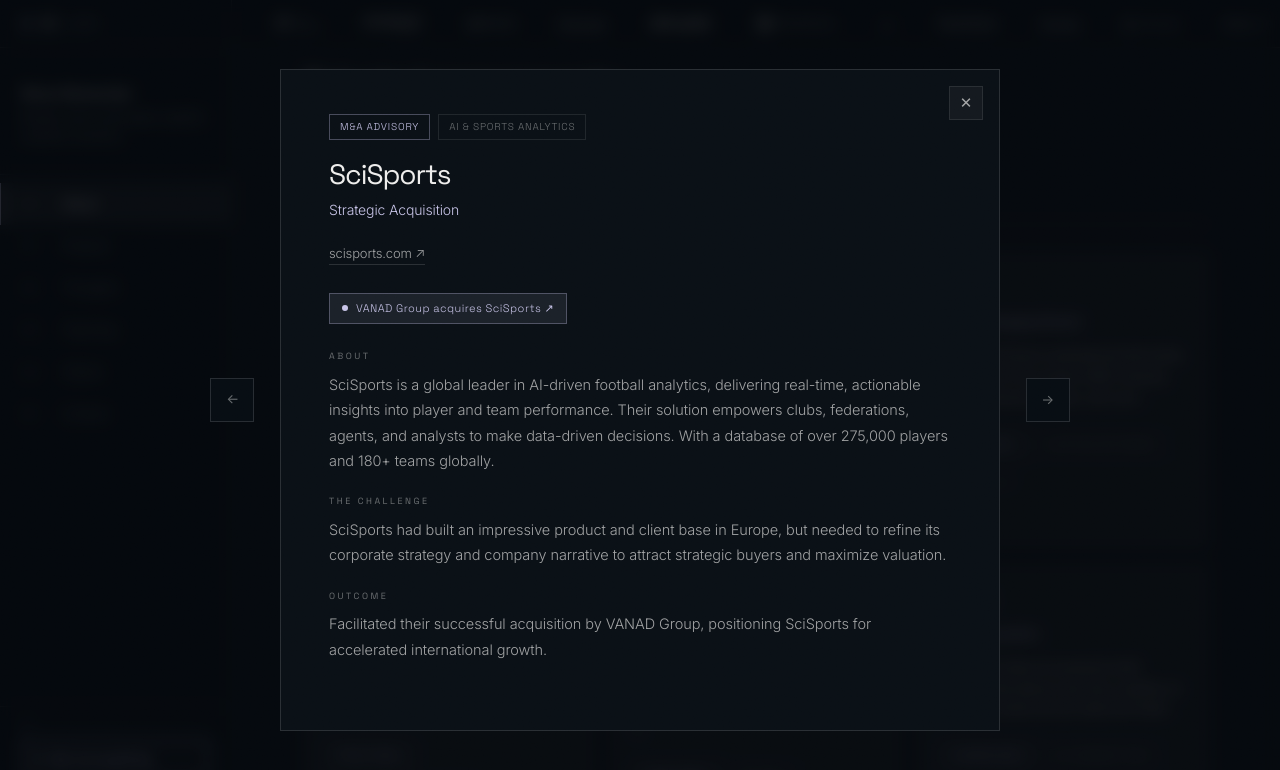
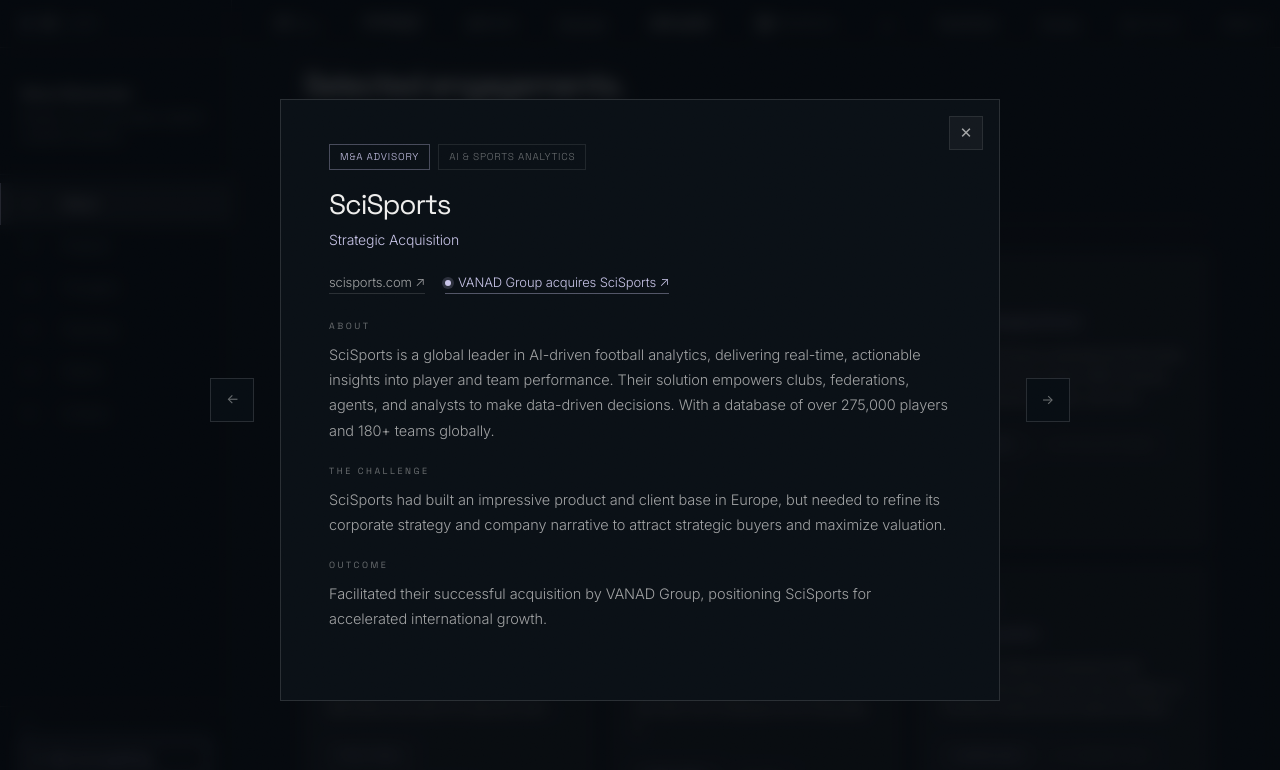
Before and after one commit to SD4444/My-website, a Next.js app: page / in a window 1280 px wide. Both pictures are taken after a click on the element 449 px from the left and 1663 px from the top of the page. Shown: the part 1263-2033 px from the top of the page. Built offline with nearby package versions, Linux system fonts and the light colour scheme.

Commit message:
Projects: announcement as inline news link beside company website
Co-Authored-By: Claude Opus 4.8 <noreply@anthropic.com>

```diff
--- a/src/app/globals.css
+++ b/src/app/globals.css
@@ -281,12 +281,12 @@ textarea { min-height: 120px; resize: vertical; }
 .overlay-close:hover { background: var(--bg-panel-hi); color: var(--text); }
 .ov-title { font-size: 28px; margin-bottom: 8px; }
 .ov-tagline { font-size: 14px; color: var(--accent); margin-bottom: 20px; }
-.ov-link { display: inline-block; font-size: 13px; color: var(--text-2); border-bottom: 1px solid var(--border-md); margin-bottom: 28px; }
+.ov-links { display: flex; flex-wrap: wrap; align-items: center; gap: 20px; margin-bottom: 28px; }
+.ov-link { display: inline-block; font-size: 13px; color: var(--text-2); border-bottom: 1px solid var(--border-md); }
 .ov-link:hover { color: var(--text); border-bottom-color: var(--accent); }
-.ov-announce { display: flex; width: fit-content; align-items: center; gap: 8px; font-family: var(--font-head); font-size: 11px; letter-spacing: .04em; color: var(--accent); background: color-mix(in srgb, var(--accent) 9%, transparent); border: 1px solid color-mix(in srgb, var(--accent) 30%, transparent); padding: 6px 12px; margin-bottom: 28px; transition: background .2s, border-color .2s; }
-.ov-announce:hover { background: color-mix(in srgb, var(--accent) 16%, transparent); border-color: color-mix(in srgb, var(--accent) 55%, transparent); }
-.ov-announce-dot { width: 6px; height: 6px; border-radius: 50%; background: var(--accent); box-shadow: 0 0 0 0 var(--accent); animation: ov-announce-pulse 2.4s ease-out infinite; }
-@keyframes ov-announce-pulse { 0% { box-shadow: 0 0 0 0 color-mix(in srgb, var(--accent) 60%, transparent); } 70% { box-shadow: 0 0 0 6px color-mix(in srgb, var(--accent) 0%, transparent); } 100% { box-shadow: 0 0 0 0 color-mix(in srgb, var(--accent) 0%, transparent); } }
+.ov-news { display: inline-flex; align-items: center; gap: 7px; font-size: 13px; color: var(--accent); border-bottom: 1px solid color-mix(in srgb, var(--accent) 38%, transparent); }
+.ov-news:hover { border-bottom-color: var(--accent); }
+.ov-news-dot { width: 6px; height: 6px; border-radius: 50%; background: var(--accent); box-shadow: 0 0 0 3px color-mix(in srgb, var(--accent) 18%, transparent); }
 .ov-section { margin-bottom: 24px; }
 .ov-h4 { font-family: var(--font-head); font-size: 9px; letter-spacing: .28em; text-transform: uppercase; color: var(--text-3); margin-bottom: 10px; }
 .ov-text { font-size: 14.5px; line-height: 1.75; color: var(--text-2); }
--- a/src/app/page.tsx
+++ b/src/app/page.tsx
@@ -844,6 +844,9 @@ export default function Home() {
           </div>
           <h2 className="ov-title">{deals[selectedDeal].title}</h2>
           <p className="ov-tagline">{deals[selectedDeal].tagline}</p>
+          {(deals[selectedDeal].website ||
+            (deals[selectedDeal] as { announcement?: { label: string; url: string } }).announcement) && (
+            <div className="ov-links">
               {deals[selectedDeal].website && (
                 <a className="ov-link" href={deals[selectedDeal].website} target="_blank" rel="noopener">
                   {deals[selectedDeal].website!.replace('https://', '')} ↗
@@ -851,14 +854,16 @@ export default function Home() {
               )}
               {(deals[selectedDeal] as { announcement?: { label: string; url: string } }).announcement && (
                 <a
-              className="ov-announce"
+                  className="ov-news"
                   href={(deals[selectedDeal] as { announcement: { label: string; url: string } }).announcement.url}
                   target="_blank"
                   rel="noopener"
                 >
-              <span className="ov-announce-dot" />
+                  <span className="ov-news-dot" />
                   {(deals[selectedDeal] as { announcement: { label: string; url: string } }).announcement.label} ↗
                 </a>
+              )}
+            </div>
           )}
           {[
             { label: 'About', text: deals[selectedDeal].description },
```
Lines whose indentation alone changed are shown as unchanged.
